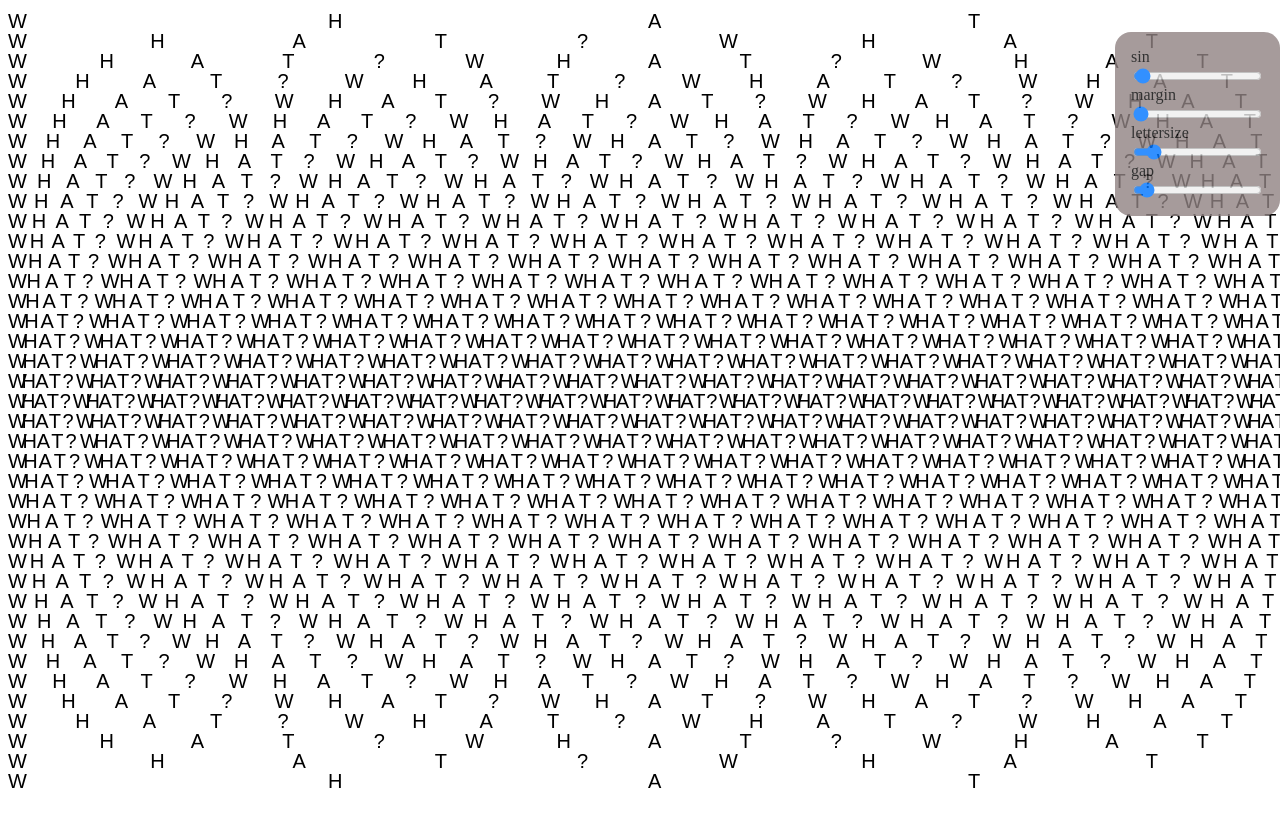
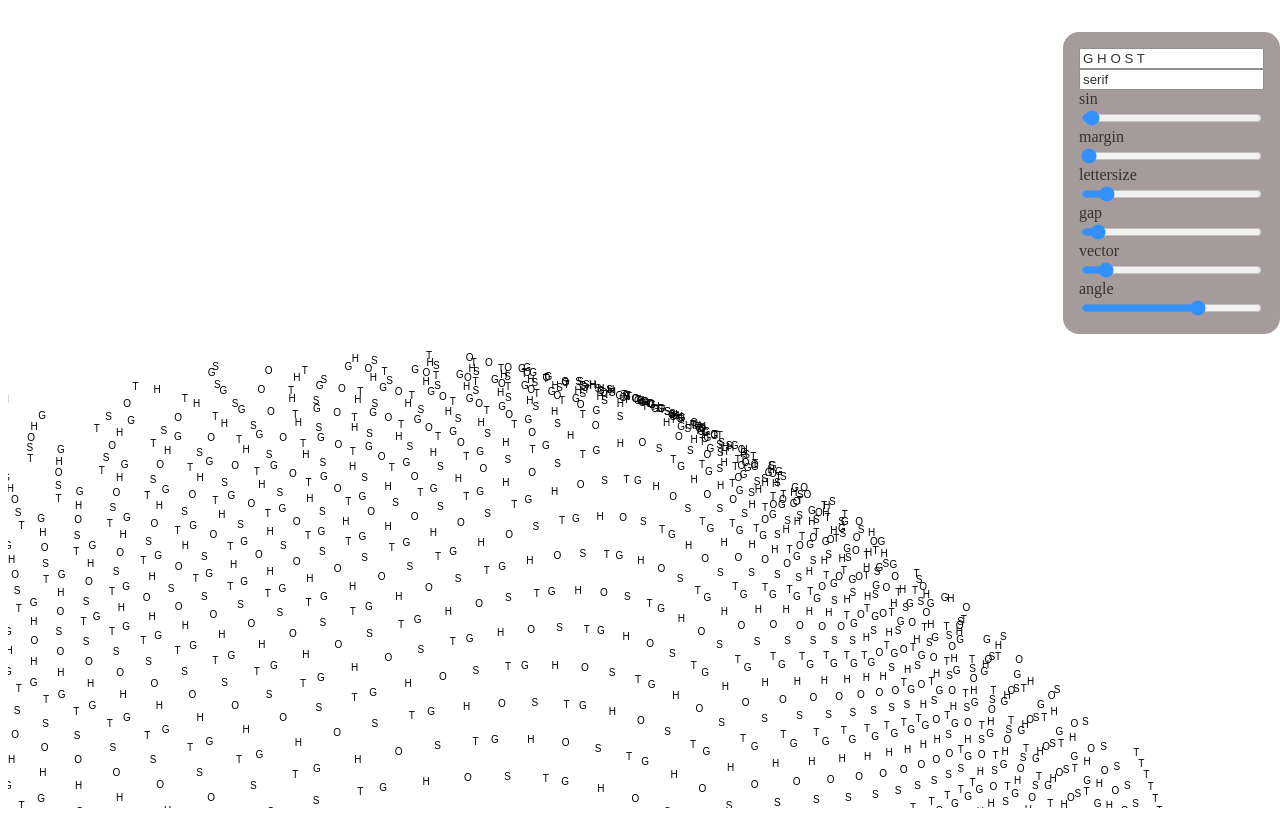
Before and after one commit to LeNomDesFleurs/jsFontPattern, a plain HTML site: page index.html in a window 1280 px wide. Drawn offline with Linux system fonts and the light colour scheme.

Commit message:
angle and vector things

```diff
--- a/index.html
+++ b/index.html
@@ -32,6 +32,10 @@
     <body>
 
 <div class="controller">
+
+    <input type="text" id="myText" value="G H O S T">
+    <input type="text" id="font" value="serif">
+
     <label for="slider_wght">sin</label>
     <input type="range" id="slider_wght" min="0" max="100" step="0.1" value="2">
     <span id="value_wght"></span>
@@ -47,6 +51,14 @@
     <label for="gap">gap</label>
     <input type="range" id="gap" min="0.5" max="10" step="0.01" value="1">
     <span id="gap"></span>
+
+    <label for="vector">vector</label>
+    <input type="range" id="vector" min="0.0" max="10" step="0.01" value="1">
+    <span id="vector"></span>
+
+    <label for="angle">angle</label>
+    <input type="range" id="angle" min="-3.1" max="3.1" step="0.1" value="1">
+    <span id="angle"></span>
 </div>
 
 
@@ -57,9 +69,7 @@
 // Posted by toastrackengima, modified by community. See post 'Timeline' for change history
 // Retrieved 2025-12-01, License - CC BY-SA 4.0
 
-// TODO add slider
 // TODO add a way to hide / show the sliders with a keyboard command
-// TODO add a way to save the canvas
 
 
 function createHiPPICanvas(width, height) {
@@ -73,6 +83,18 @@ function createHiPPICanvas(width, height) {
     canvas.getContext("2d").scale(ratio, ratio);
 
     return canvas;
+}
+
+function getRad(x1, y1, x2, y2){
+  angle = Math.acos((x1-x2)/(dist(x1, y1, x2, y2)*3))
+  return angle;
+}
+
+function getVector(rad){
+    // hypotenuse = 1
+    adj = Math.cos(rad);
+    opp = Math.sin(rad);
+    return [adj, opp];
 }
 
 function dist(ax, ay, bx, by){
@@ -97,13 +119,14 @@ var ctx = canvas.getContext("2d")
 // ctx.fillStyle = "black";
 // ctx.textAlign = 'right';
 
-var string = "WHAT?";
+var string = document.getElementById("myText").value;
 var lenght = string.length;
 
-ctx.font = "20px sans-serif";
+// ctx.font = "20px sans-serif";
 lettersize = document.getElementById("lettersize").value;
+font = document.getElementById("font").value;
 // lettersize = number(lettersize);
-ctx.font = `${lettersize}px sans-serif`;
+ctx.font = `${lettersize}px ${font} italics`;
 gap = document.getElementById("gap").value * lettersize;
 for (var i = 1; i<(height/gap); i = i+1){
     index = i;
@@ -115,16 +138,22 @@ for (var i = 1; i<(height/gap); i = i+1){
     // (height/gap) - (i % ((height/gap)/2));
 
     for (var s = 0; s<((lenght*index)); s = s+1){
-        console.log(index)
         w = margin+(((width-(margin*2)) / ((lenght*index)-1))*s);
         h = gap*i;
         var pointx = width/2;
         var pointy = height/2;
-        var distance = dist (w, h, pointx, pointy)/3;
+        var distance = dist(w, h, pointx, pointy);
+        distance = distance * document.getElementById("vector").value;
+        var radoffset = 0.5 * document.getElementById("angle").value;
+        var rad = getRad(w, h, pointx, pointy) + radoffset;
+        console.log(rad);
+        var [vecx, vecy]= getVector(rad);
+        var vecx = vecx * distance;
+        var vecy = vecy * distance;
         var distx = 20*Math.log((1-((pointx-w)/pointx)));
-        // console.log(distx)
         var disty = 20*Math.log((1-((pointy-h)/pointy)));
-        ctx.fillText(string[s%lenght], w, h);
+
+        ctx.fillText(string[s%lenght], w+vecx, h+vecy);
     }
     // ctx.fillText(string[lenght-1], (width - 30), gap*i);
 
@@ -139,6 +168,10 @@ document.getElementById("slider_wght").addEventListener("input", generate);
 document.getElementById("margin").addEventListener("input", generate);
 document.getElementById("lettersize").addEventListener("input", generate);
 document.getElementById("gap").addEventListener("input", generate);
+document.getElementById("vector").addEventListener("input", generate);
+document.getElementById("angle").addEventListener("input", generate);
+document.getElementById("myText").addEventListener("input", generate);
+document.getElementById("font").addEventListener("input", generate);
 
 
 
```
